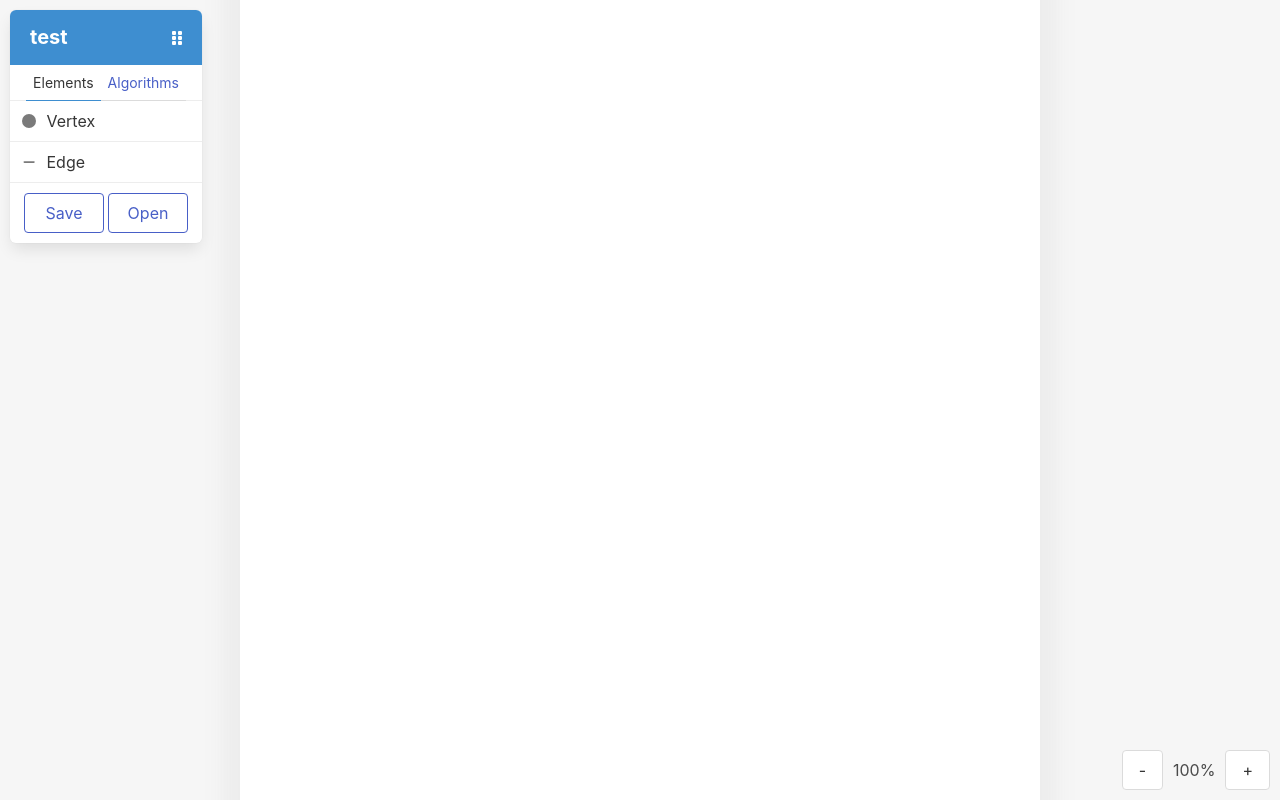
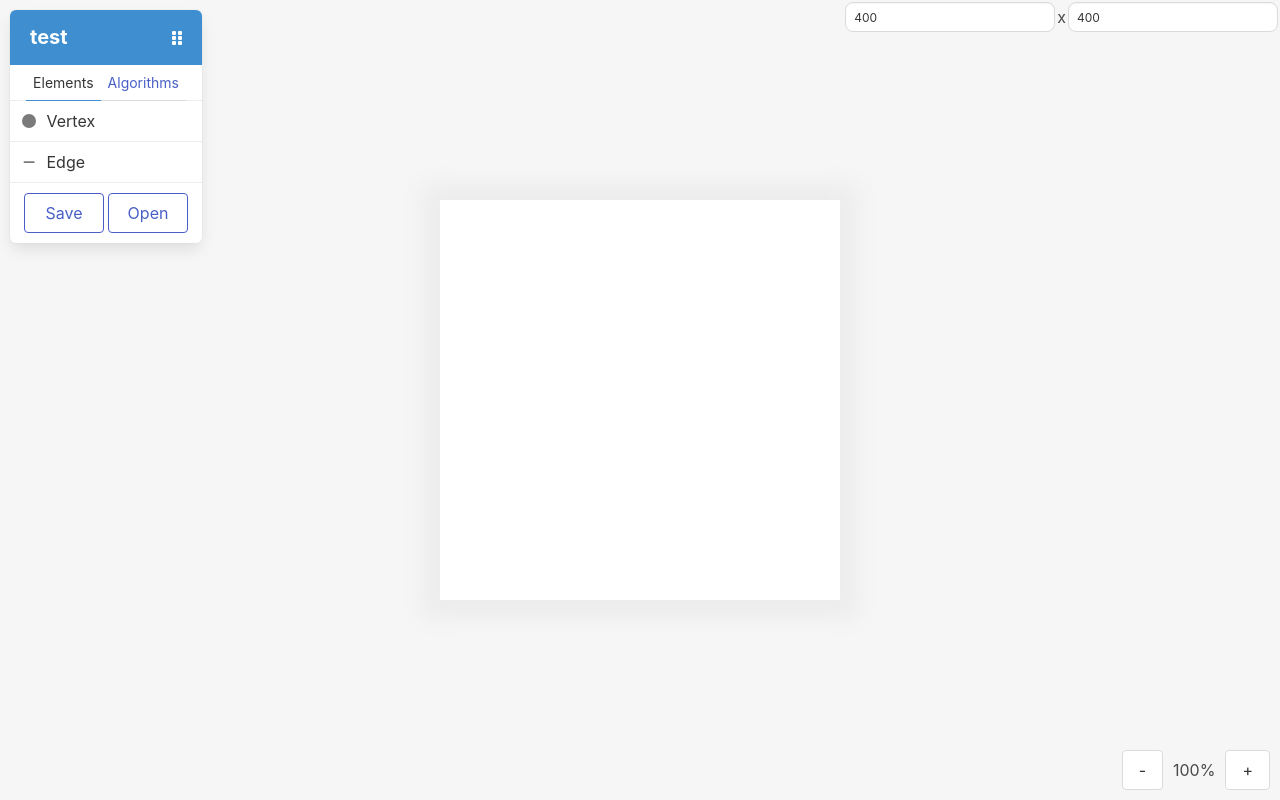
Before and after one commit to AmalAkh/online-graph-editor, a Vue app: page / in a window 1280 px wide. Built offline with nearby package versions, Linux system fonts and the light colour scheme.

Commit message:
Size edit for editor was added

```diff
--- a/src/App.vue
+++ b/src/App.vue
@@ -93,8 +93,8 @@ function getPosition(x,y)
 }
 
 const svgCanvas = ref(null);
-const editorWidth = ref(800);
-const editorHeight = ref(1500);
+const editorWidth = ref(400);
+const editorHeight = ref(400);
 function addElement(e)
 {
 
@@ -168,6 +168,12 @@ function addElement(e)
           </button>
         </div>
       </nav>
+      <div class="size-panel">
+        <input class="input is-small" type="number" v-model="editorWidth"/>
+        x
+        <input class="input is-small" type="number" v-model="editorHeight"/>
+
+      </div>
       <div class="zoom-panel">
         <button class="button" @click.stop="editorDataStore.zoomout">-</button>
         <p>{{ editorDataStore.editorZoom }}%</p>
--- a/src/app.scss
+++ b/src/app.scss
@@ -1,5 +1,8 @@
-@import "bulma/css/bulma.css";
+$control-radius-small:0.5rem;
+@import "bulma/bulma.sass";
+
 @import "style.scss";
+
 
 
 
@@ -43,6 +46,19 @@
     margin-right: 10px;
   }
 }
+.size-panel
+{
+  position: absolute;
+  top:0px;
+  right:0px;
+  display: flex;
+  align-items: center;
+  justify-content: center;
+  input
+  {
+    margin: 2px;
+  }
+}
 .instruments-panel
   {
     -webkit-user-select: none; /* Safari */
```
Also changed, not shown: src/style.scss (line endings or trailing spaces).
